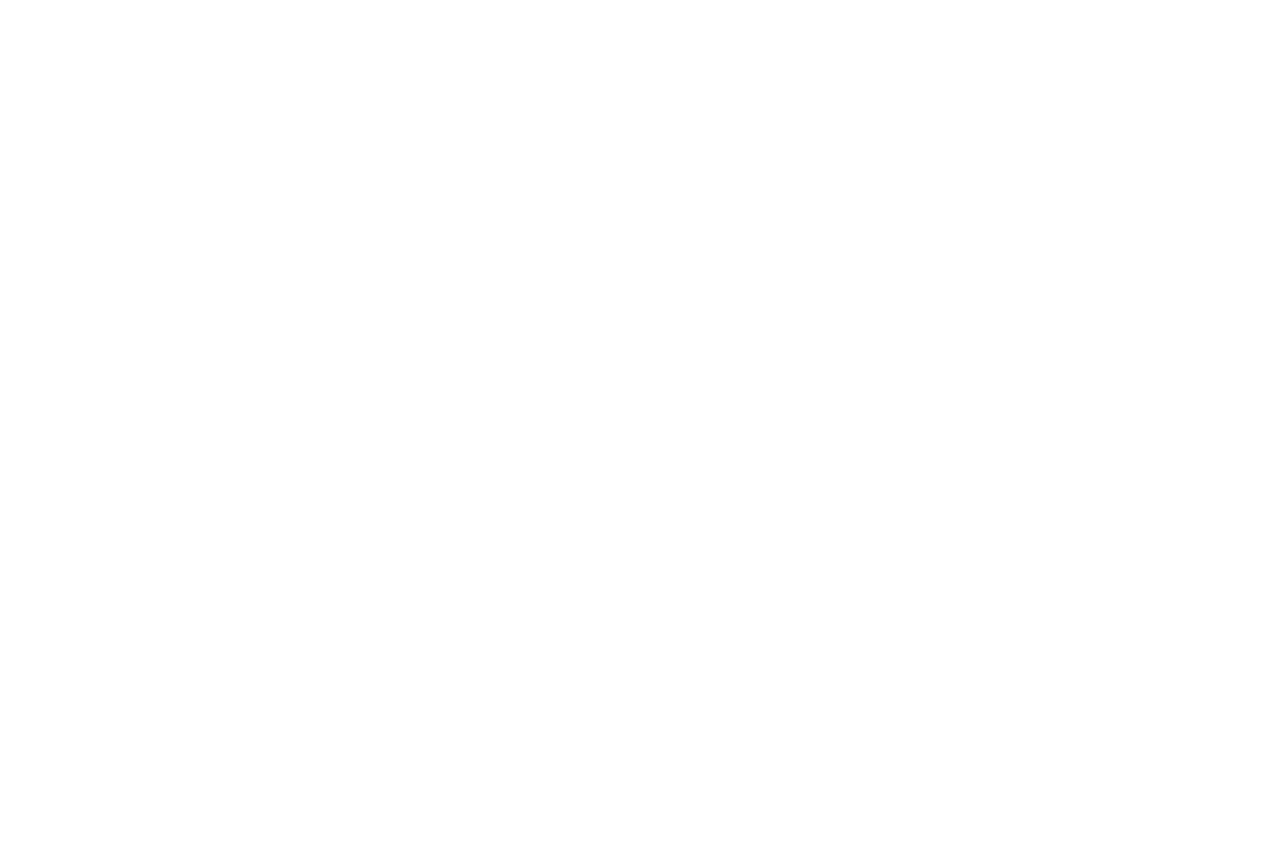
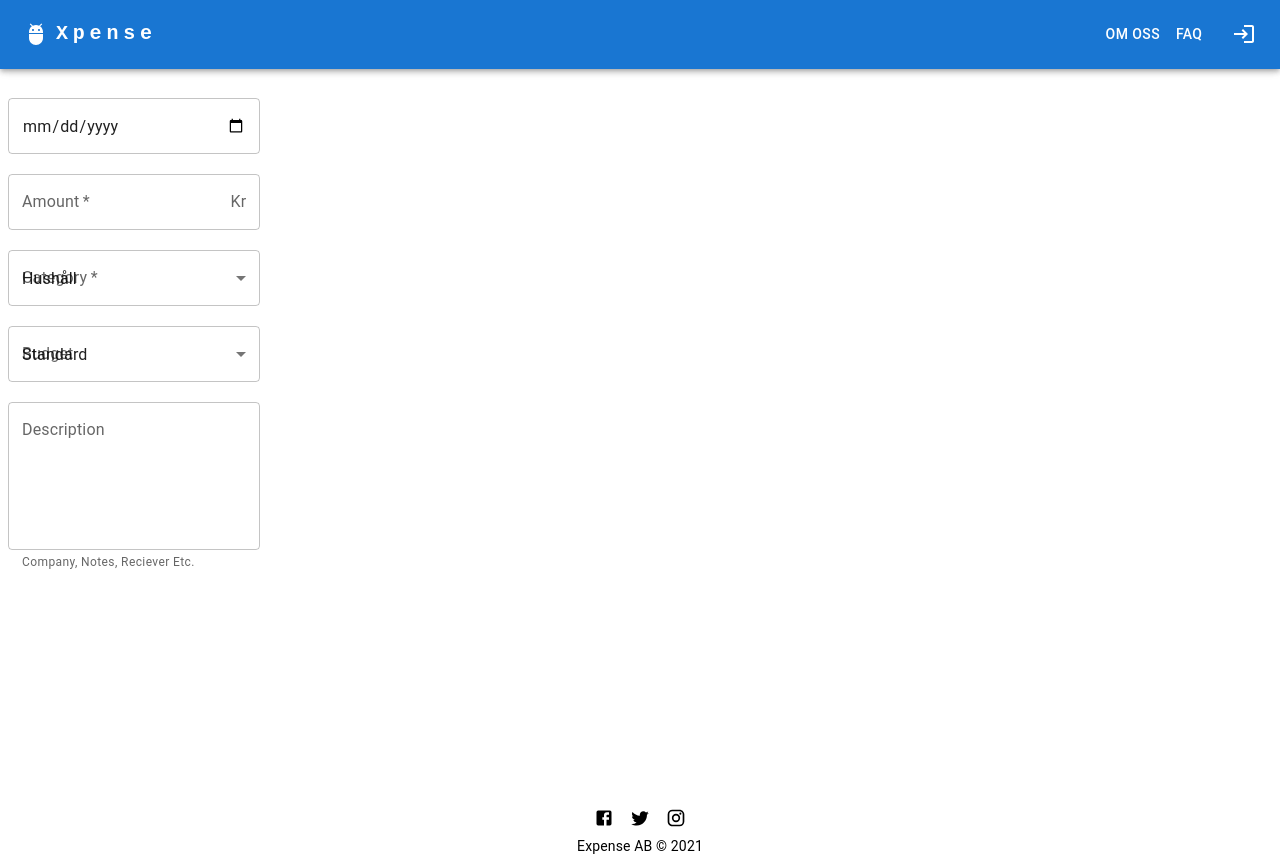
Before and after one commit to Fullstack-Roligheter/Frontend-ReactTS, a React (Create React App) app: page /1/transactions in a window 1280 px wide. Before the commit this address had no page. Before the commit the page ends 800 px from the top, so only its background shows below. Built offline with nearby package versions, Linux system fonts and the light colour scheme.

Commit message:
Routing and basic layout and fields

```diff
--- /dev/null
+++ b/src/features/expense/ExpenseDashboard.tsx
@@ -0,0 +1,142 @@
+import Box from '@mui/material/Box'
+import FormControl from '@mui/material/FormControl'
+import InputAdornment from '@mui/material/InputAdornment'
+import OutlinedInput from '@mui/material/OutlinedInput'
+import FormHelperText from '@mui/material/FormHelperText'
+import InputLabel from '@mui/material/InputLabel'
+import TextField from '@mui/material/TextField'
+import Checkbox from '@mui/material/Checkbox'
+import { useState } from 'react'
+
+const ExpenseDashboard = () => {
+  const [newExpense, setNewExpense] = useState({
+    Date: '',
+    Amount: '',
+    Category: '',
+    Budget: '',
+    Description: '',
+    // ReturningTransactions: false,
+  })
+
+  console.log(newExpense)
+
+  const handleChange = (e: any) => {
+    const { name, value } = e.target
+    setNewExpense({
+      ...newExpense,
+      [name]: value,
+    })
+  }
+
+  const Categories = [
+    {
+      value: 'Hushåll',
+      label: 'Hushåll',
+    },
+    {
+      value: 'Transport',
+      label: 'Transport',
+    },
+    {
+      value: 'Nöje',
+      label: 'Nöje',
+    },
+    {
+      value: 'Mat',
+      label: 'Mat',
+    },
+  ]
+
+  const Budget = [
+    {
+      value: 'Standard',
+      label: 'Standard',
+    },
+    {
+      value: 'Bilbudget',
+      label: 'Bilbudget',
+    },
+    {
+      value: 'Köksrenovering',
+      label: 'Köksrenovering',
+    },
+  ]
+
+  return (
+    <>
+      <FormControl sx={{ m: 1, width: '25ch' }} variant='outlined'>
+        <br />
+        <TextField
+          required
+        //   label='Date'
+          type='date'
+		  name='Date'
+          value={newExpense.Date}
+          onChange={handleChange}
+        />
+        <br />
+        <TextField
+          required
+          label='Amount'
+          type='number'
+		  name='Amount'
+          value={newExpense.Amount}
+          onChange={handleChange}
+          InputProps={{
+            endAdornment: <InputAdornment position='end'>Kr</InputAdornment>,
+          }}
+        />
+        <br />
+        <TextField
+          required
+          select
+          label='Category'
+		  name='Category'
+          value={newExpense.Category}
+          onChange={handleChange}
+          SelectProps={{
+            native: true,
+          }}
+        >
+          {Categories.map((option) => (
+            <option key={option.value} value={option.value}>
+              {option.label}
+            </option>
+          ))}
+        </TextField>
+        <br />
+        <TextField
+          select
+          label='Budget'
+		  name='Budget'
+		  value={newExpense.Budget}
+          onChange={handleChange}
+          SelectProps={{
+            native: true,
+          }}
+        >
+          {Budget.map((option) => (
+            <option key={option.value} value={option.value}>
+              {option.label}
+            </option>
+          ))}
+        </TextField>
+        <br />
+        <TextField
+          label='Description'
+          multiline
+          rows={5}
+          helperText='Company, Notes, Reciever Etc.'
+		  name='Description'
+		  value={newExpense.Description}
+          onChange={handleChange}
+        />
+        {/* <Checkbox
+          aria-label='Returning transactions'
+          sx={{ '& .MuiSvgIcon-root': { fontSize: 28 } }}
+        /> */}
+      </FormControl>
+    </>
+  )
+}
+export default ExpenseDashboard
--- a/src/routes.tsx
+++ b/src/routes.tsx
@@ -11,6 +11,7 @@ import EditSavingPlan from './features/savings/EditSavingPlan'
 import CheckSavingPlans from './features/savings/GetSavingPlans'
 import Layout from './shared/layout/layout'
 import RegisterUser from './features/register/register'
+import ExpenseDashboard from './features/expense/ExpenseDashboard'
 
 const AppRouter = () => {
   let UserIsLoggedIn = JSON.parse(sessionStorage.getItem('user') || '""')
@@ -32,6 +33,7 @@ const AppRouter = () => {
                 <Route path='editplan/:id' element={<EditSavingPlan />} />
               </Route>
               <Route path='/:id/dashboard' element={<DashboardFeature />} />
+              <Route path='/:id/transactions' element={<ExpenseDashboard/ >} />
             </Route>
           </Route>
         </Route>
```
